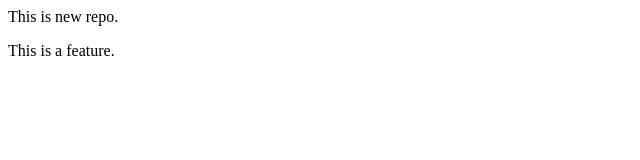
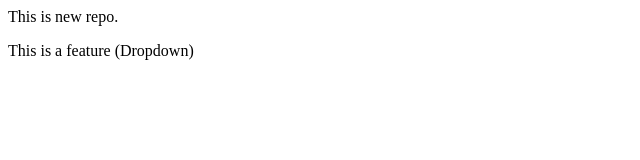
Before and after one commit to mr-ceeb/localRepo, a plain HTML site: page index.html in a window 1280 px wide. Shown: the full height of the page, 0-640 px from the left. Drawn offline with Linux system fonts and the light colour scheme.

```diff
--- a/index.html
+++ b/index.html
@@ -1,2 +1,2 @@
 <p>This is new repo.</p>
-<p>This is a feature.</p>
+<p>This is a feature (Dropdown)</p>
```
